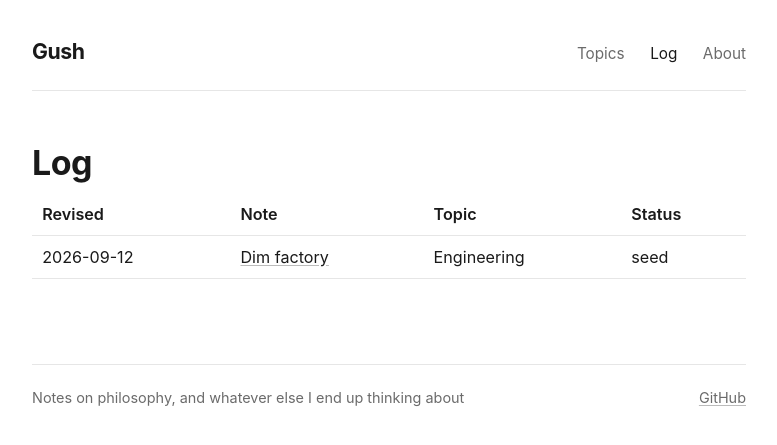
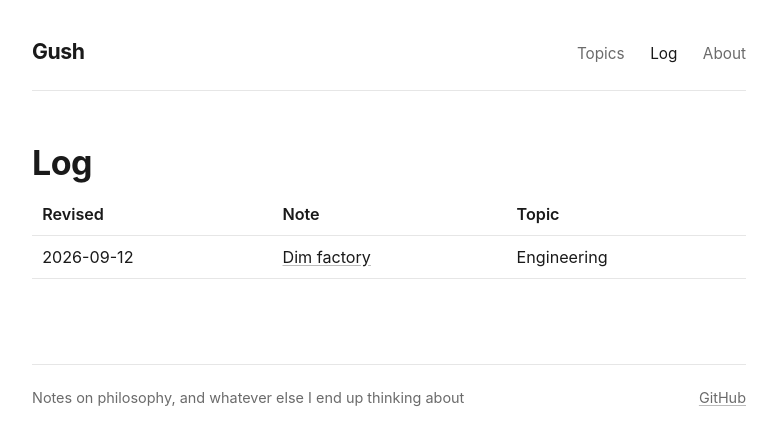
Before and after one commit to GustavHenning/GustavHenning.github.io, a Jekyll site: the page built from log.md, in a window 1280 px wide. Shown: the top 445 px of the page, without its empty margins (251-1028 px from the left). Built offline with Jekyll 4.4.1, drawn with Linux system fonts in a browser that asks for light colours.

Commit message:
Hide note status everywhere

```diff
--- a/_layouts/note.html
+++ b/_layouts/note.html
@@ -8,7 +8,6 @@ layout: default
     {%- if page.summary -%}<p class="summary">{{ page.summary }}</p>{%- endif -%}
     <p class="meta">
       <a href="{{ '/topics/' | append: page.topic | append: '/' | relative_url }}">{{ topic.title }}</a>
-      <span class="status" title="{{ site.statuses[page.status] }}">{{ page.status }}</span>
       {%- if page.started %}<span>Started {{ page.started | date: "%Y-%m-%d" }}</span>{% endif -%}
       {%- if page.revised %}<span>Revised {{ page.revised | date: "%Y-%m-%d" }}</span>{% endif -%}
     </p>
--- a/_layouts/topic.html
+++ b/_layouts/topic.html
@@ -11,7 +11,7 @@ layout: default
   {%- if notes.size > 0 -%}
   <ul class="note-list">
     {%- for n in notes -%}
-    <li><a href="{{ n.url | relative_url }}">{{ n.title }}</a> <span class="status">{{ n.status }}</span>
+    <li><a href="{{ n.url | relative_url }}">{{ n.title }}</a>
       {%- if n.summary -%}<br><small>{{ n.summary }}</small>{%- endif -%}</li>
     {%- endfor -%}
   </ul>
--- a/assets/main.scss
+++ b/assets/main.scss
@@ -52,7 +52,6 @@ th { font-weight: 600; }
   font-size: .85rem; color: var(--muted);
   a { color: inherit; text-decoration: none; } a:hover { color: var(--text); }
 }
-.status { text-transform: capitalize; }
 
 .definition {
   margin: 0 0 2rem; padding: .1rem 0 .1rem 1rem; border-left: 2px solid var(--text);
@@ -66,7 +65,7 @@ th { font-weight: 600; }
   .toc-h3 { margin-left: 1rem; list-style: lower-alpha; }
 }
 .backlinks { margin-top: 4rem; padding-top: 1rem; border-top: 1px solid var(--rule); font-size: .9rem; }
-.note-list { list-style: none; padding: 0; li { margin-bottom: 1rem; } .status { font-size: .8rem; color: var(--muted); margin-left: .5rem; } }
+.note-list { list-style: none; padding: 0; li { margin-bottom: 1rem; } }
 
 .avatar { float: right; width: 120px; height: 120px; border-radius: 50%; margin: 0 0 1rem 1.5rem; }
 @media (max-width: 600px) {
--- a/log.md
+++ b/log.md
@@ -5,8 +5,8 @@ permalink: /log/
 ---
 
 {% assign recent = site.notes | sort: "revised" | reverse %}
-| Revised | Note | Topic | Status |
-|---|---|---|---|
+| Revised | Note | Topic |
+|---|---|---|
 {% for n in recent -%}
-| {{ n.revised | date: "%Y-%m-%d" }} | [{{ n.title }}]({{ n.url | relative_url }}) | {{ site.topics[n.topic].title }} | {{ n.status }} |
+| {{ n.revised | date: "%Y-%m-%d" }} | [{{ n.title }}]({{ n.url | relative_url }}) | {{ site.topics[n.topic].title }} |
 {% endfor %}
```
Also changed, not shown: topics.md (+1 -1 lines).
